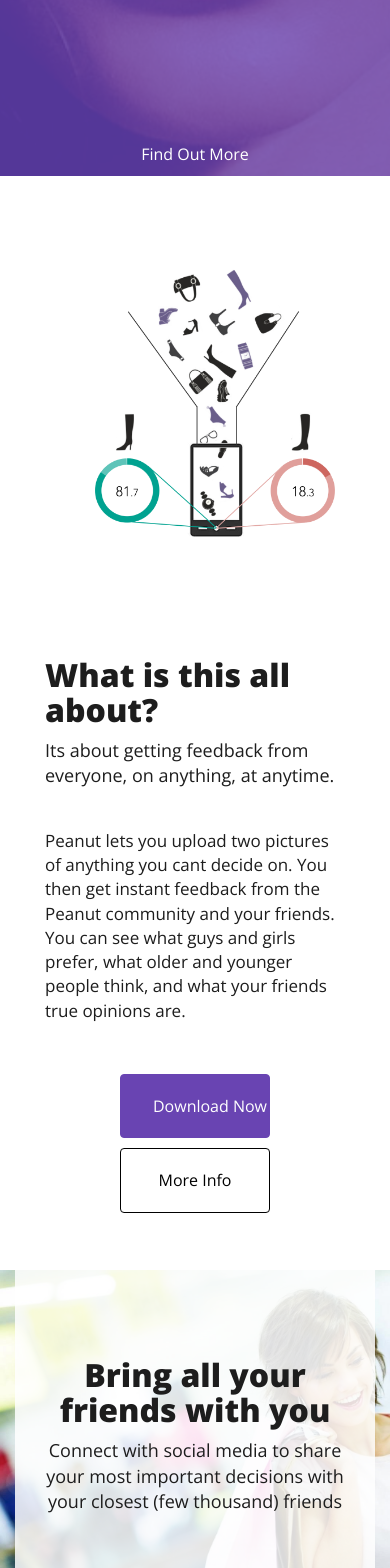
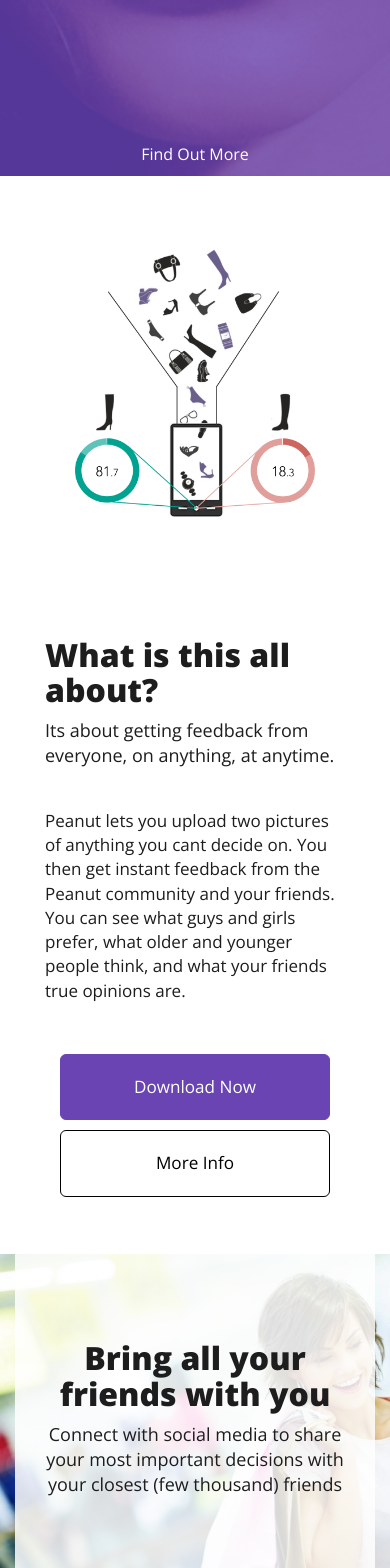
Before and after one commit to swolemonkey/swolemonkey.github.io, a Jekyll site: the page built from index.html, in a window 390 px wide. Shown: the part 724-2292 px from the top of the page. Built offline with Jekyll 4.4.1, drawn with Linux system fonts in a browser that asks for light colours; nearby versions of some CDN libraries; some web fonts are replaced.

Commit message:
fixed paralax spacing and about buttons

```diff
--- a/css/custom.css
+++ b/css/custom.css
@@ -185,7 +185,6 @@
 }
 .info-image {
 
-  margin: 20px;
   margin-bottom: 10px;
   width: 100%;
   height: 100%;
@@ -270,11 +269,15 @@
 /* portfolio panel */
 #panel-portfolio .panel-content {
   position: relative;
-  padding-bottom: 0;
+  padding-bottom: 40px;
+
 }
 #panel-portfolio .panel-content #portfolio-parallax #scene {
   max-width: 1200px;
 }
+
+
+
 #panel-portfolio .panel-content #portfolio-parallax img {
   display: block;
   width: 100%;
@@ -288,6 +291,14 @@
   width: 100%;
   text-align: center;
 }
+
+@media (max-width: 480){
+  #panel-portfolio .panel-content #portfolio-parallax img {
+    margin-top: -30px;
+    overflow: hidden;
+  }
+}
+
 /* skills panel */
 #panel-skills {
   background: white;
@@ -702,13 +713,15 @@
     margin-bottom: 5px;
     color: black;
     border-width: 1px;
-    width: 50%;
+    width: 90%;
     padding: 20px 32px;
+    font-size: auto;
   }
   .btn-peanut:hover {
     border-color: black;
     font-weight: 600;
     border-width: 1px;
+
   }
 
 
@@ -720,8 +733,9 @@
     margin-top: 5px;
     margin-bottom: 5px;
     border-width: 1px;
-    width: 50%;
+    width: 90%;
     padding: 20px 32px;
+    font-size: auto;
   }
 
     .btn-peanut-action:hover {
@@ -730,6 +744,16 @@
     background-color: white;
     border-width: 1px;
   }
+
+@media(max-width: 480px){
+.btn-peanut {
+  width: 90%;
+  }
+
+  .btn-peanut-action {
+  width: 90%;
+  }
+}
 
 .jumbotron#about {
   text-align: center;
@@ -829,6 +853,7 @@
   .btn-peanut {
     border-color: black;
     padding: 20px 32px;
+    font-size: auto;
   }
   .btn-peanut:hover {
     border-color: black;
@@ -843,6 +868,7 @@
     color: white;
     background-color: #6944b2;
     padding: 20px 32px;
+    font-size: auto;
   }
 
     .btn-peanut-action:hover {
--- a/index.html
+++ b/index.html
@@ -60,10 +60,10 @@
 						<div class="row">
 								<br>
 								<br>
-								<a href="/portfolio-webdesigner" class="btn btn-peanut-action">Download Now</a>
+								<a href="/portfolio-webdesigner" class="btn btn-dgbrt btn-peanut-action">Download Now</a>
 						</div>
 						<div class="row">
-								<a href="/portfolio-webdesigner" class="btn btn-peanut">More Info</a>
+								<a href="/portfolio-webdesigner" class="btn btn-dgbrt btn-peanut">More Info</a>
 						</div>
 
 					</div>
```
Also changed, not shown: 3 other files.
